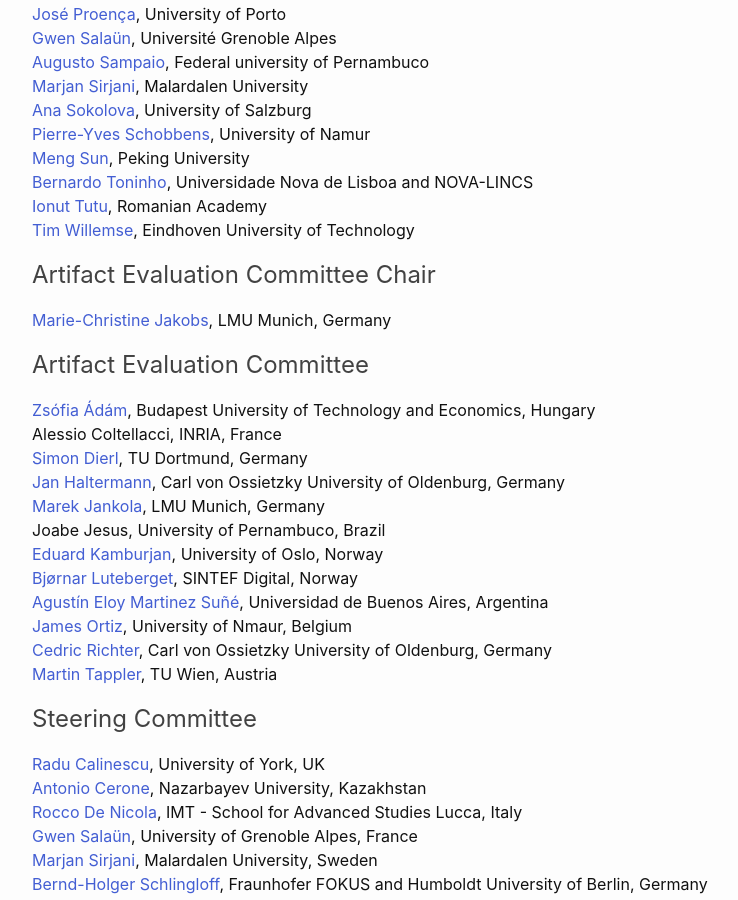
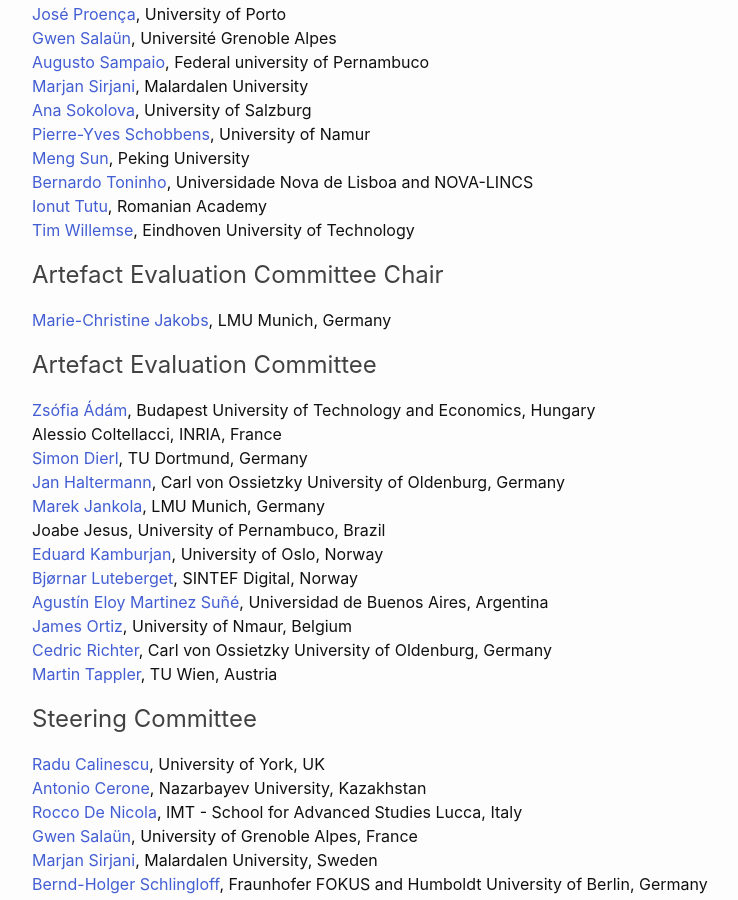
Before and after one commit to sefm-conference/2024, a Jekyll site: the page built from _pages/committees.md, in a window 1280 px wide and 900 px high, scrolled down 1507 px. Shown: the whole window, without its empty margins (38-776 px from the left). Built offline with Jekyll 4.4.1, drawn with Linux system fonts in a browser that asks for light colours.

Commit message:
Update committees.md

```diff
--- a/_pages/committees.md
+++ b/_pages/committees.md
@@ -53,10 +53,10 @@ With great sadness and a feeling of a heartbreaking premature loss, the SEFM com
 [Tim Willemse](https://www.win.tue.nl/~timw/), Eindhoven University of Technology
 
 
-## Artifact Evaluation Committee Chair
+## Artefact Evaluation Committee Chair
 [Marie-Christine Jakobs](https://www.sosy-lab.org/people/jakobs/), LMU Munich, Germany
 
-## Artifact Evaluation Committee
+## Artefact Evaluation Committee
 
 [Zsófia	Ádám](https://www.mit.bme.hu/eng/general/phd/adamzsofi), Budapest University of Technology and Economics, Hungary
 Alessio Coltellacci, INRIA, France
```
